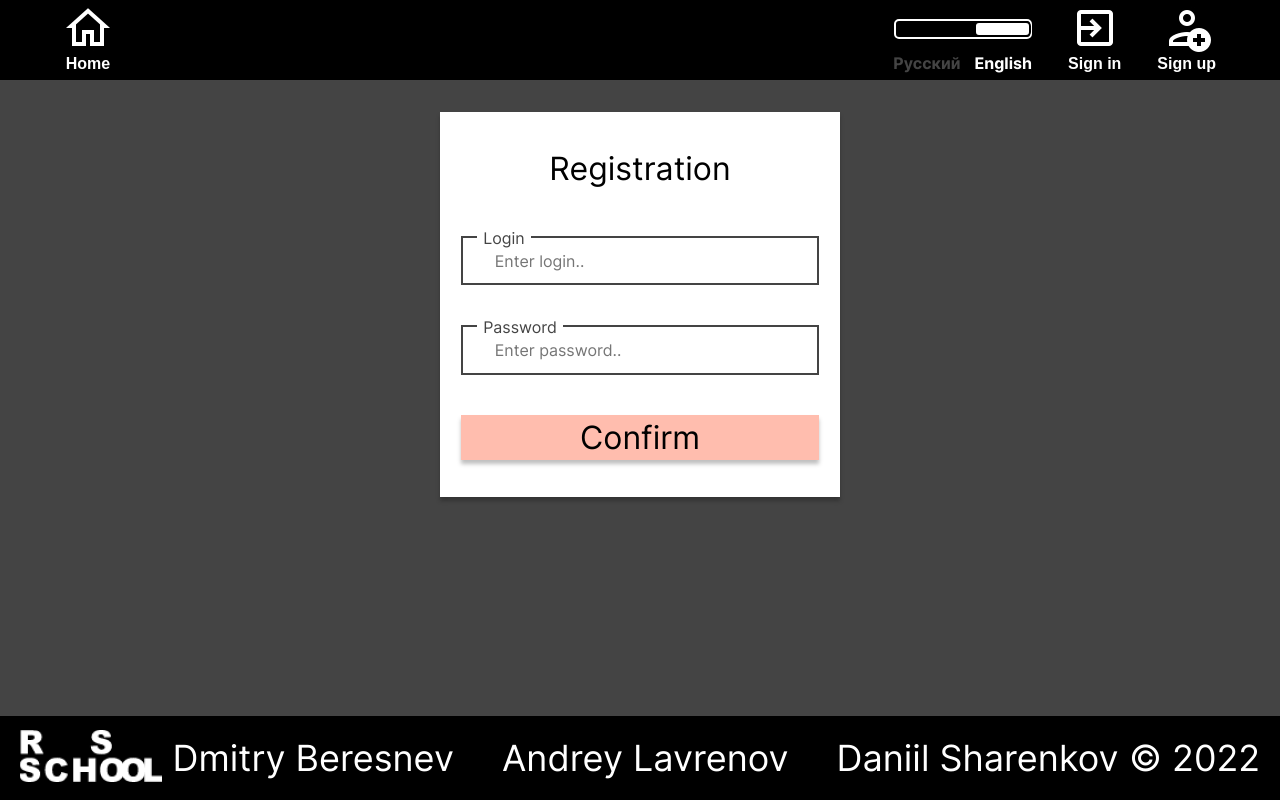
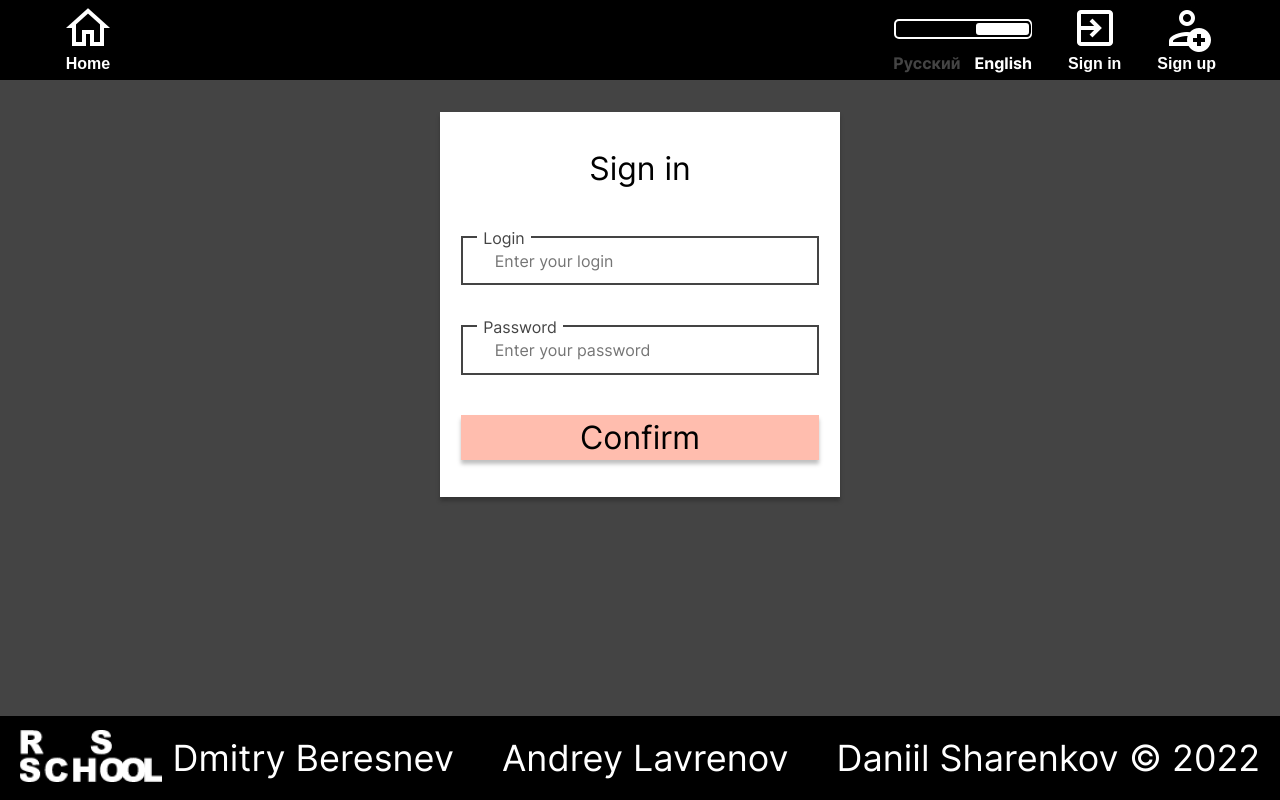
Before and after one commit to Fronikon/project-management-app, a React (Create React App) app: page /signIn in a window 1280 px wide. Built offline with nearby package versions, Linux system fonts and the light colour scheme.

Commit message:
feat: add change language to SignUp & SingIn

```diff
--- a/src/components/Main/components/SignIn/SignIn.tsx
+++ b/src/components/Main/components/SignIn/SignIn.tsx
@@ -5,6 +5,8 @@ import ConfirmButton from '../../../../componentsUtils/buttons/ConfirmButton/Con
 import TextInputForm from '../../../../componentsUtils/customInputsForm/TextInputForm/TextInputForm';
 import styles from '../../../../componentsUtils/forms/CreateBoardForm/CreateBoardForm.module.css';
 import formsStyles from '../../../../componentsUtils/forms/forms.module.css';
+import textData from '../../../../data/textData';
+import { useAppSelector } from '../../../../hooks/reduxHooks';
 
 export interface SignInType {
   login: string;
@@ -12,6 +14,8 @@ export interface SignInType {
 }
 
 const SignIn: FC = () => {
+  const language = useAppSelector((store) => store.language.value);
+
   const {
     handleSubmit,
     control,
@@ -32,7 +36,7 @@ const SignIn: FC = () => {
 
   return (
     <form onSubmit={handleSubmit(onSubmit)} className={formsStyles.form}>
-      <h3 className={formsStyles.title}>Registration</h3>
+      <h3 className={formsStyles.title}>{textData.authPage.signIn[language]}</h3>
 
       <div className={styles.fields}>
         <Controller
@@ -51,8 +55,8 @@ const SignIn: FC = () => {
               value={value || ''}
               error={error?.message}
               type={'text'}
-              label={'Login'}
-              placeholder={'Enter login..'}
+              label={textData.authPage.login[language]}
+              placeholder={textData.authPage.loginPlaceholder[language]}
             />
           )}
         />
@@ -73,8 +77,8 @@ const SignIn: FC = () => {
               value={value || ''}
               error={error?.message}
               type={'text'}
-              label={'Password'}
-              placeholder={'Enter password..'}
+              label={textData.authPage.password[language]}
+              placeholder={textData.authPage.passwordPlaceholder[language]}
             />
           )}
         />
--- a/src/components/Main/components/SignUp/SignUp.tsx
+++ b/src/components/Main/components/SignUp/SignUp.tsx
@@ -5,6 +5,8 @@ import formsStyles from '../../../../componentsUtils/forms/forms.module.css';
 import { signUp } from '../../../../api/authApi';
 import ConfirmButton from '../../../../componentsUtils/buttons/ConfirmButton/ConfirmButton';
 import TextInputForm from '../../../../componentsUtils/customInputsForm/TextInputForm/TextInputForm';
+import textData from '../../../../data/textData';
+import { useAppSelector } from '../../../../hooks/reduxHooks';
 
 export interface SignUpType {
   name: string;
@@ -13,6 +15,8 @@ export interface SignUpType {
 }
 
 const SignUp: FC = () => {
+  const language = useAppSelector((store) => store.language.value);
+
   const {
     handleSubmit,
     control,
@@ -34,7 +38,7 @@ const SignUp: FC = () => {
 
   return (
     <form onSubmit={handleSubmit(onSubmit)} className={formsStyles.form}>
-      <h3 className={formsStyles.title}>Registration</h3>
+      <h3 className={formsStyles.title}>{textData.authPage.registration[language]}</h3>
 
       <div className={styles.fields}>
         <Controller
@@ -53,9 +57,9 @@ const SignUp: FC = () => {
               onChangeText={onChange}
               value={value || ''}
               error={error?.message}
-              label={'Name'}
+              label={textData.authPage.name[language]}
               type={'text'}
-              placeholder={'Enter name..'}
+              placeholder={textData.authPage.namePlaceholder[language]}
             />
           )}
         />
@@ -76,8 +80,8 @@ const SignUp: FC = () => {
               value={value || ''}
               error={error?.message}
               type={'text'}
-              label={'Login'}
-              placeholder={'Enter login..'}
+              label={textData.authPage.login[language]}
+              placeholder={textData.authPage.loginPlaceholder[language]}
             />
           )}
         />
@@ -98,8 +102,8 @@ const SignUp: FC = () => {
               value={value || ''}
               error={error?.message}
               type={'text'}
-              label={'Password'}
-              placeholder={'Enter password..'}
+              label={textData.authPage.password[language]}
+              placeholder={textData.authPage.passwordPlaceholder[language]}
             />
           )}
         />
--- a/src/componentsUtils/buttons/ConfirmButton/ConfirmButton.tsx
+++ b/src/componentsUtils/buttons/ConfirmButton/ConfirmButton.tsx
@@ -1,17 +1,21 @@
 import React, { FC } from 'react';
 import styles from './ConfirmButton.module.css';
 import buttonsStyles from '../buttons.module.css';
+import textData from '../../../data/textData';
+import { useAppSelector } from '../../../hooks/reduxHooks';
 
 interface PropsType {
   disabled?: boolean;
 }
 
 const ConfirmButton: FC<PropsType> = ({ disabled }) => {
+  const language = useAppSelector((store) => store.language.value);
+
   return (
     <input
       className={`${buttonsStyles.button} ${styles.button}`}
       type="submit"
-      value="Confirm"
+      value={textData.general.confirm[language]}
       disabled={disabled}
     />
   );
--- a/src/data/textData.ts
+++ b/src/data/textData.ts
@@ -132,6 +132,10 @@ const textData = {
       ru: 'Имя',
       eng: 'Name',
     },
+    namePlaceholder: {
+      ru: 'Введите ваше имя',
+      eng: 'Enter your name',
+    },
   },
   general: {
     confirmAction: {
```
